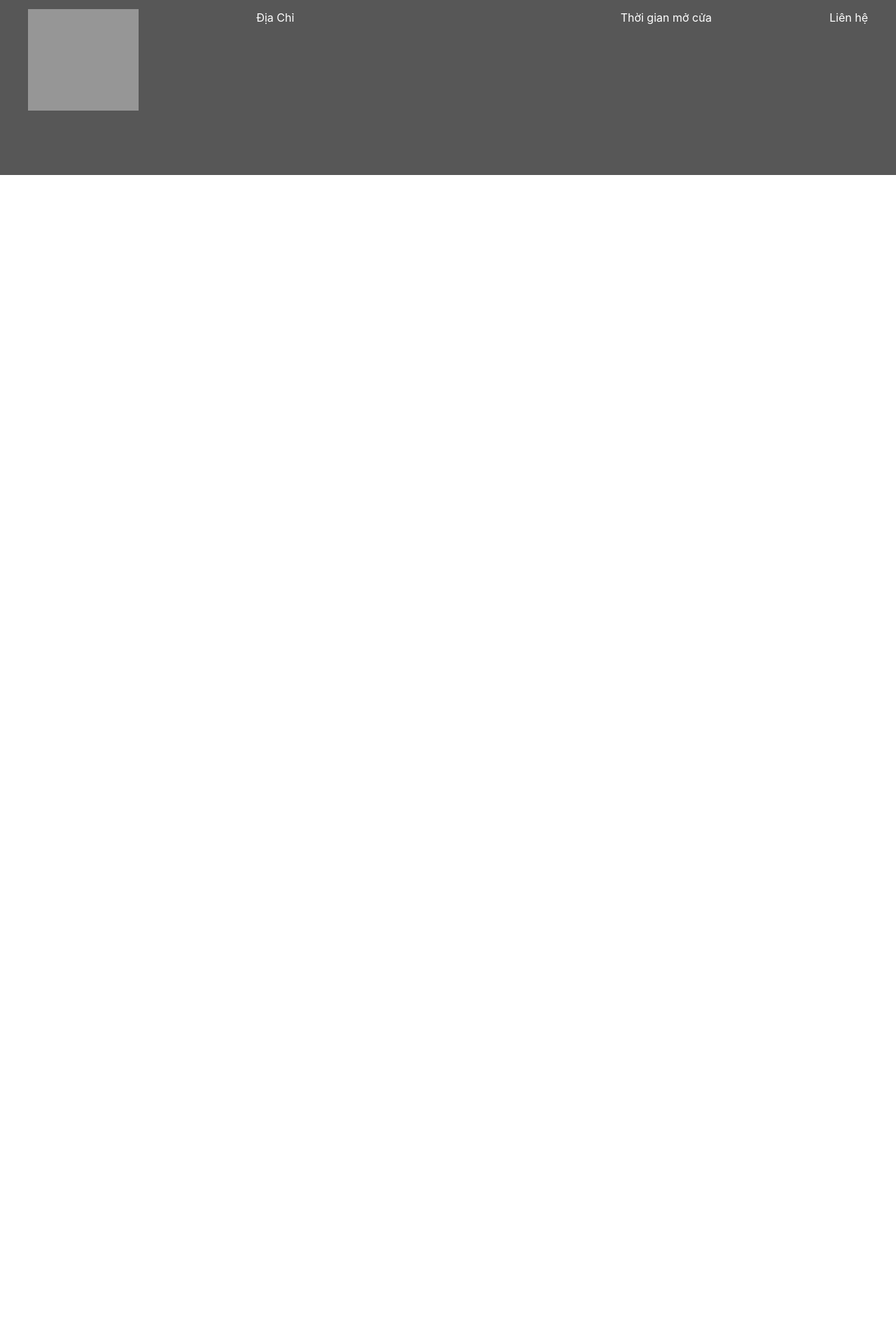
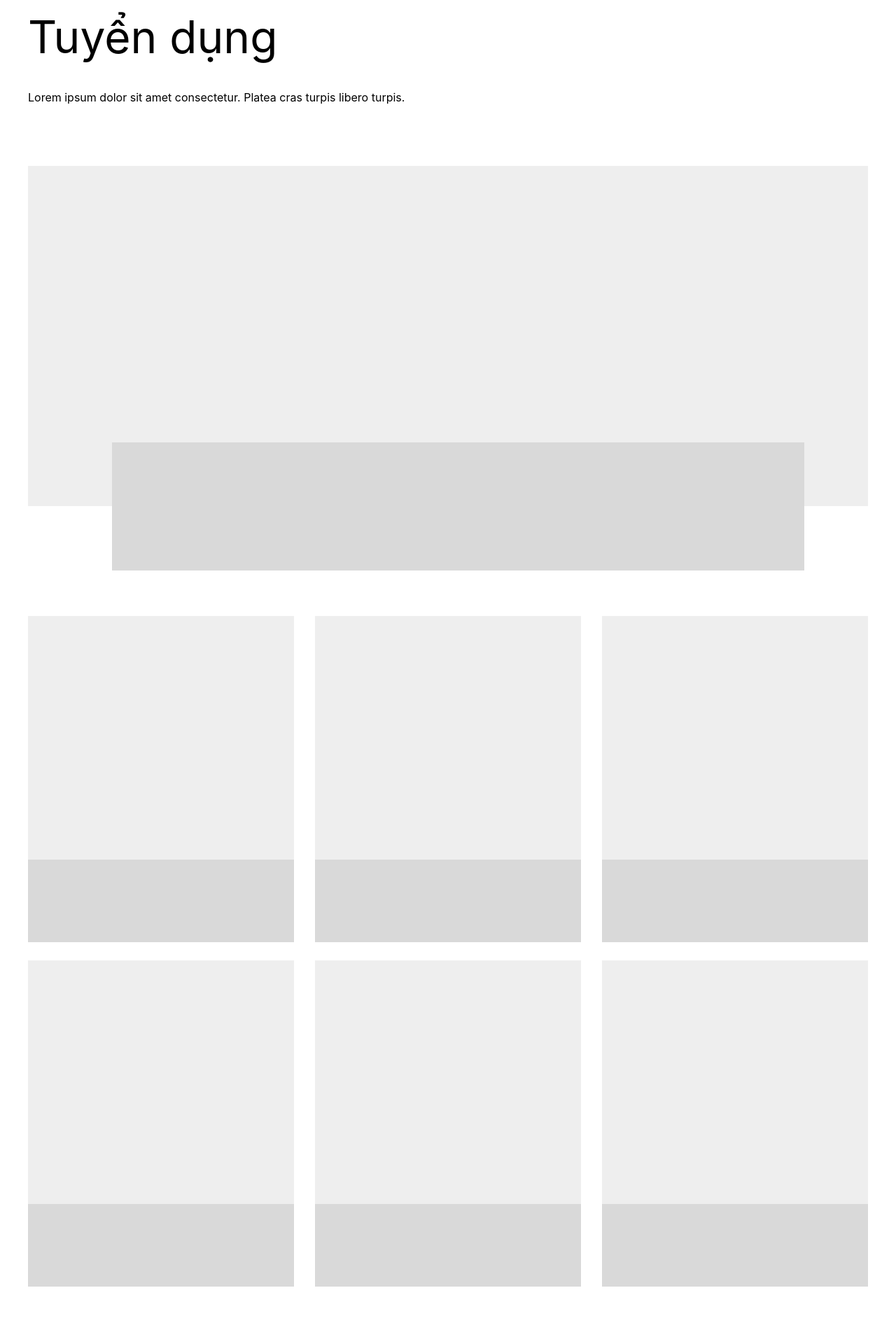
Before and after one commit to DOANCAOSON/otra, a React (Vite) app: page /news in a window 1280 px wide. Shown: the part 120-2040 px from the top of the page at 70% size. Before the commit the page ends 800 px from the top, so only its background shows below. Built offline with nearby package versions, Linux system fonts and the light colour scheme.

Commit message:
addtintuctuyendung

```diff
--- a/src/App.jsx
+++ b/src/App.jsx
@@ -11,6 +11,8 @@ import {
 } from "react-router-dom";
 import Menu from "./page/Menu";
 import ScrollToTop from "./component/ScrollToTop";
+import News from "./page/News";
+import Hiring from "./page/Hiring";
 
 function App() {
   // const images = [
@@ -55,6 +57,8 @@ function App() {
           element={<Contact />}
         />
         <Route exact path="/menu" element={<Menu />} />
+        <Route exact path="/news" element={<News />} />
+        <Route exact path="/hiring" element={<Hiring />} />
       </Routes>
       <Footer />
     </BrowserRouter>
--- a/src/component/Header.jsx
+++ b/src/component/Header.jsx
@@ -6,10 +6,8 @@ const Header = () => {
       <div className="flex justify-between items-center  text-center w-[998px] h-[61px] m-auto ">
         <div className="flex w-[50%] gap-[80px]">
           <Link to="/contact">Giới thiệu</Link>
-          <Link to="/menu" className="">
-            Menu
-          </Link>
-          <a className="">Tin tức</a>
+          <Link to="/menu">Menu</Link>
+          <Link to="/news">Tin tức</Link>
         </div>
         <div className="flex justify-center w-[10%] ">
           <Link to="/">
@@ -18,7 +16,9 @@ const Header = () => {
         </div>
         <div className="flex w-[50%] justify-end gap-[80px]">
           <a className="">Hình ảnh</a>
-          <a className="">Tuyển Dụng </a>
+          <Link to="/hiring" className="">
+            Tuyển Dụng
+          </Link>
           <a className=" ">Liên hệ</a>
         </div>
       </div>
--- /dev/null
+++ b/src/page/Hiring.jsx
@@ -0,0 +1,58 @@
+const Hiring = () => {
+  return (
+    <div className="flex justify-center">
+      <div className="w-[1200px] mt-[64px] ">
+        <div className="mb-[86px] flex items-center justify-between">
+          <div>
+            <div>
+              <h1 className="text-[64px] mb-[26px]">
+                Tin tức
+              </h1>
+            </div>
+            <div className="text-[20p]">
+              <p>
+                Lorem ipsum dolor sit amet consectetur.
+                Platea cras turpis libero turpis.
+              </p>
+            </div>
+          </div>
+          <div className="flex justify-between gap-x-[20px]">
+            <div className="w-[201px] h-[59px] bg-[#D9D9D9]"></div>
+            <div className="w-[201px] h-[59px] bg-[#D9D9D9]"></div>
+          </div>
+        </div>
+
+        <div>
+          <div className="grid grid-cols-3 gap-x-[30px] gap-y-[26px] mb-[228px]">
+            <div className="h-[466px] w-[380px] bg-[#eee] ">
+              <div className="h-[348px] w-[100%] bg-[#eee] "></div>
+              <div className="h-[118px] w-[100%] bg-[#D9D9D9] "></div>
+            </div>
+            <div className="h-[466px] w-[380px] bg-[#eee] ">
+              <div className="h-[348px] w-[100%] bg-[#eee] "></div>
+              <div className="h-[118px] w-[100%] bg-[#D9D9D9] "></div>
+            </div>
+            <div className="h-[466px] w-[380px] bg-[#eee] ">
+              <div className="h-[348px] w-[100%] bg-[#eee] "></div>
+              <div className="h-[118px] w-[100%] bg-[#D9D9D9] "></div>
+            </div>
+            <div className="h-[466px] w-[380px] bg-[#eee] ">
+              <div className="h-[348px] w-[100%] bg-[#eee] "></div>
+              <div className="h-[118px] w-[100%] bg-[#D9D9D9] "></div>
+            </div>
+            <div className="h-[466px] w-[380px] bg-[#eee] ">
+              <div className="h-[348px] w-[100%] bg-[#eee] "></div>
+              <div className="h-[118px] w-[100%] bg-[#D9D9D9] "></div>
+            </div>{" "}
+            <div className="h-[466px] w-[380px] bg-[#eee] ">
+              <div className="h-[348px] w-[100%] bg-[#eee] "></div>
+              <div className="h-[118px] w-[100%] bg-[#D9D9D9] "></div>
+            </div>
+          </div>
+        </div>
+      </div>
+    </div>
+  );
+};
+
+export default Hiring;
--- /dev/null
+++ b/src/page/News.jsx
@@ -0,0 +1,57 @@
+const News = () => {
+  return (
+    <div className="flex justify-center">
+      <div className="w-[1200px]  mt-[64px]  ">
+        <div className="mb-[86px]">
+          <div>
+            <h1 className="text-[64px] mb-[26px]">
+              Tuyển dụng
+            </h1>
+          </div>
+          <div className="text-[20p]">
+            <p>
+              Lorem ipsum dolor sit amet consectetur. Platea
+              cras turpis libero turpis.
+            </p>
+          </div>
+        </div>
+        <div>
+          <div className=" w-[100%] h-[486px] bg-[#EEE] relative mb-[157px]">
+            <div className="w-[989px] h-[183px] bg-[#D9D9D9] absolute bottom-[-92px] left-[10%] "></div>
+          </div>
+        </div>
+
+        <div>
+          <div className="grid grid-cols-3 gap-x-[30px] gap-y-[26px] mb-[228px]">
+            <div className="h-[466px] w-[380px] bg-[#eee] ">
+              <div className="h-[348px] w-[100%] bg-[#eee] "></div>
+              <div className="h-[118px] w-[100%] bg-[#D9D9D9] "></div>
+            </div>
+            <div className="h-[466px] w-[380px] bg-[#eee] ">
+              <div className="h-[348px] w-[100%] bg-[#eee] "></div>
+              <div className="h-[118px] w-[100%] bg-[#D9D9D9] "></div>
+            </div>
+            <div className="h-[466px] w-[380px] bg-[#eee] ">
+              <div className="h-[348px] w-[100%] bg-[#eee] "></div>
+              <div className="h-[118px] w-[100%] bg-[#D9D9D9] "></div>
+            </div>
+            <div className="h-[466px] w-[380px] bg-[#eee] ">
+              <div className="h-[348px] w-[100%] bg-[#eee] "></div>
+              <div className="h-[118px] w-[100%] bg-[#D9D9D9] "></div>
+            </div>
+            <div className="h-[466px] w-[380px] bg-[#eee] ">
+              <div className="h-[348px] w-[100%] bg-[#eee] "></div>
+              <div className="h-[118px] w-[100%] bg-[#D9D9D9] "></div>
+            </div>{" "}
+            <div className="h-[466px] w-[380px] bg-[#eee] ">
+              <div className="h-[348px] w-[100%] bg-[#eee] "></div>
+              <div className="h-[118px] w-[100%] bg-[#D9D9D9] "></div>
+            </div>
+          </div>
+        </div>
+      </div>
+    </div>
+  );
+};
+
+export default News;
```
